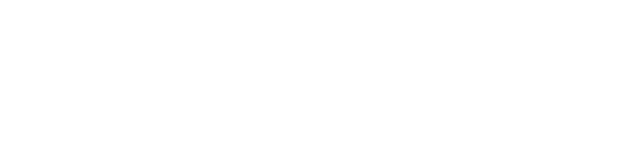
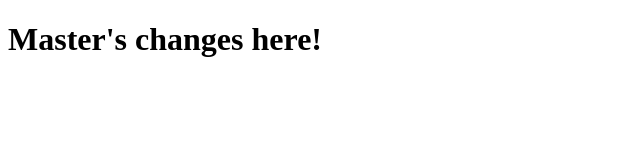
Before and after one commit to RodneyGreene/RebaseTest, a plain HTML site: page index.html in a window 1280 px wide. Shown: the whole page, without its empty margins (0-640 px from the left). Drawn offline with Linux system fonts and the light colour scheme.

Commit message:
Second Push!

```diff
--- a/index.html
+++ b/index.html
@@ -4,6 +4,7 @@
 	<title>Rebase it!</title>
 </head>
 <body>
+	<h1>Master's changes here!</h1>
 
 </body>
 </html>
```
